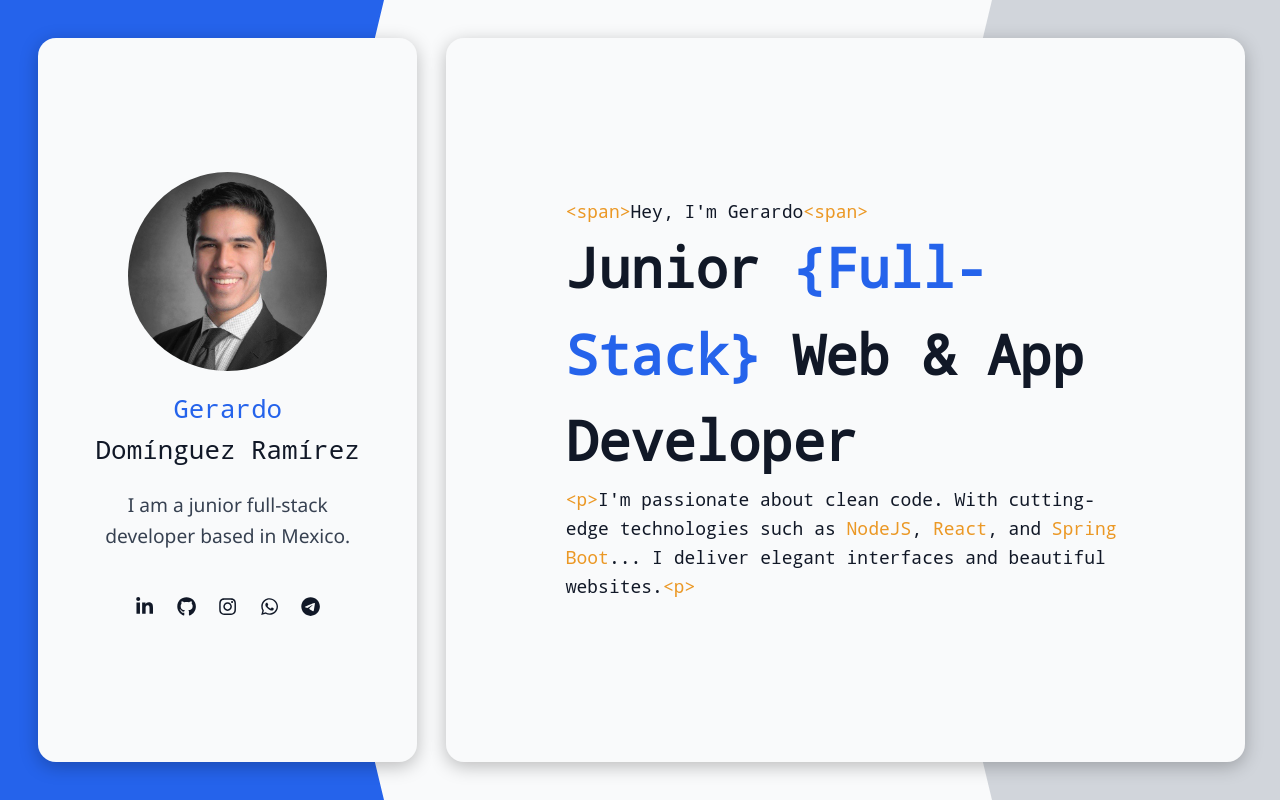
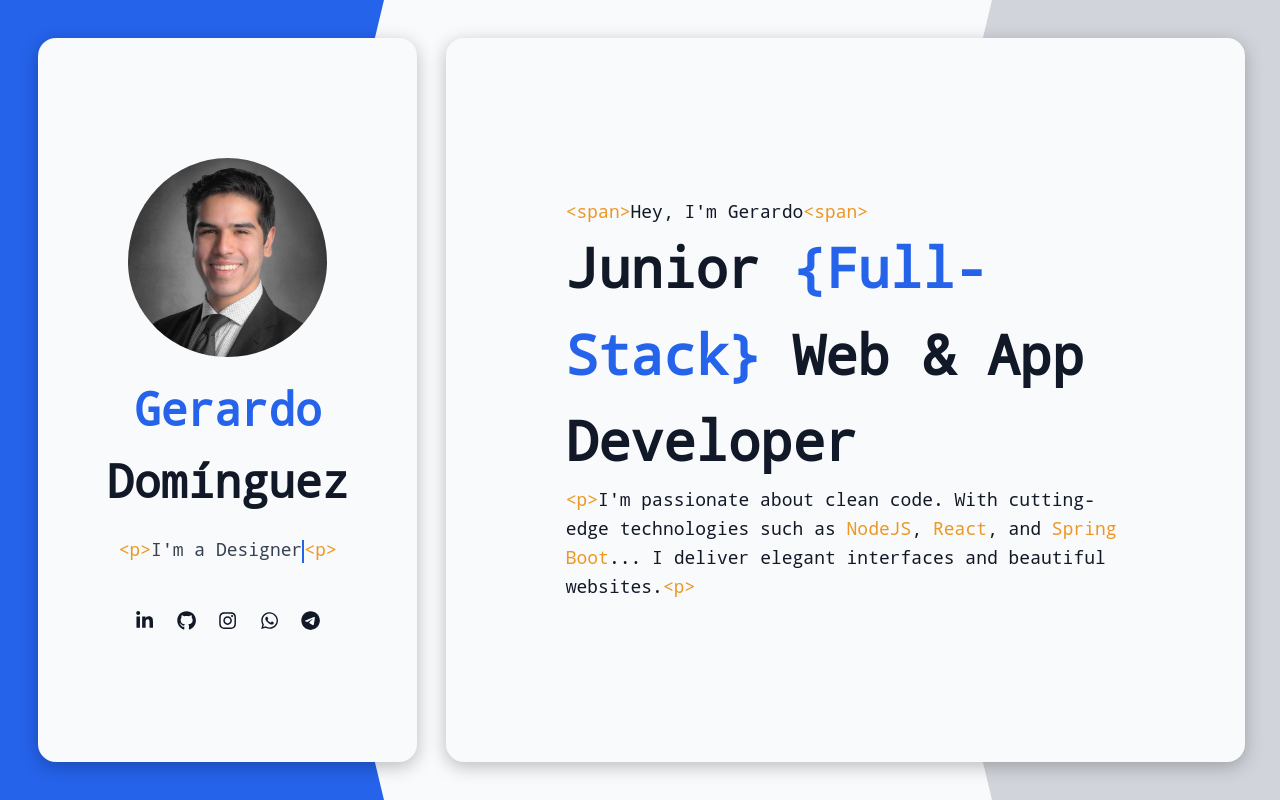
Before and after one commit to curbsidenigma/portfolio, a React (Vite) app: page / in a window 1280 px wide. Built offline with nearby package versions, Linux system fonts and the light colour scheme; a web font is replaced by a local one.

Commit message:
feat(header): add a typing effect to the quote
Changes the header's quote to display a typing message.

- Creates a new useTypewriter hook to create a typing effect.
- Displays a <p> tag with a typing effect.
- Displays a blinking cursor.
- Adds words to be displayed in the headerData.jsx file.

```diff
--- a/src/components/Header/Header.module.scss
+++ b/src/components/Header/Header.module.scss
@@ -38,9 +38,9 @@ header {
           display: flex;
           flex-direction: column;
           padding: 0.5rem 0;
-          font-family: 'Google Sans Code', var(--font-mono);
-          font-size: clamp(var(--fs-xl), 2vw, var(--fs-3xl));
-          font-weight: 500;
+          font-family: var(--font-mono);
+          font-size: var(--fs-4xl);
+          font-weight: 700;
           font-style: normal;
           text-align: center;
 
@@ -52,8 +52,29 @@ header {
         p.quote {
           padding: 0.5rem 0;
           color: var(--color-subtext);
-          font-size: clamp(var(--fs-base), 1.5vw, var(--fs-xl));
+          font-family: var(--font-mono);
+          font-size: clamp(var(--fs-base), 1vw, var(--fs-3xl));
           text-align: center;
+
+          span.tag {
+            color: #eb9825;
+          }
+
+          span.cursor {
+            display: inline-block;
+            vertical-align: middle;
+            height: 1.25rem;
+            border-left: 2.5px solid var(--color-primary);
+            animation: blink 1s steps(2, start) infinite;
+          }
+          @keyframes blink {
+            from {
+              visibility: visible;
+            }
+            to {
+              visibility: hidden;
+            }
+          }
         }
 
         ul.headerItems {
--- a/src/components/Header/index.jsx
+++ b/src/components/Header/index.jsx
@@ -1,6 +1,7 @@
 import styles from './Header.module.scss';
+import useTypewriter from '../../hooks/useTypewriter';
 import avatarImg from '../../assets/images/profile.jpeg';
-import { headerItems } from '../../data/headerData';
+import { headerItems, words } from '../../data/headerData';
 
 function HeaderItem({ href, icon }) {
   return (
@@ -20,6 +21,12 @@ function HeaderItem({ href, icon }) {
 }
 
 function Header() {
+  const typedText = useTypewriter(words, {
+    typingSpeed: 120,
+    deletingSpeed: 60,
+    pause: 1000,
+  });
+
   return (
     <>
       <header>
@@ -33,10 +40,12 @@ function Header() {
               />
               <h2 className={styles.fullName}>
                 <span className={styles.firstName}>Gerardo</span>
-                <span className={styles.lastName}>Domínguez Ramírez</span>
+                <span className={styles.lastName}>Domínguez</span>
               </h2>
               <p className={styles.quote}>
-                I am a junior full-stack developer based in Mexico.
+                <span className={styles.tag}>{'<p>'}</span>I'm {typedText}
+                <span className={styles.cursor}></span>
+                <span className={styles.tag}>{'<p>'}</span>
               </p>
               <ul className={styles.headerItems}>
                 {headerItems.map(item => (
--- a/src/data/headerData.jsx
+++ b/src/data/headerData.jsx
@@ -38,3 +38,5 @@ export const headerItems = [
     text: 'Telegram',
   },
 ];
+
+export const words = ['a Developer', 'a Designer', 'an Engineer'];
--- /dev/null
+++ b/src/hooks/useTypewriter.js
@@ -0,0 +1,66 @@
+import { useState, useEffect } from 'react';
+
+/**
+ * A custom React hook for creating a typewriter effect.
+ * @param {string[]} words — An array of words to be typed out.
+ * @param {object} [options] — Configuration options.
+ * @param {number} [options.typingSpeed = 120] — The speed of typing in milliseconds.
+ * @param {number} [options.deletingSpeed = 60] — The speed of deleting in milliseconds.
+ * @param {number} [options.pause = 1000] — The pause duration in milliseconds before deleting.
+ * @returns {string} displayedText — The text to be displayed.
+ */
+const useTypewriter = (
+  words,
+  { typingSpeed = 120, deletingSpeed = 60, pause = 1000 } = {}
+) => {
+  // States to manage the typewriter effect.
+  const [wordIndex, setWordIndex] = useState(0);
+  const [charIndex, setCharIndex] = useState(0);
+  const [isDeleting, setIsDeleting] = useState(false);
+  const [displayedText, setDisplayedText] = useState('');
+
+  useEffect(() => {
+    // Ensure words array is not empty.
+    if (!words || words.length === 0) return;
+
+    const currentWord = words[wordIndex];
+    const speed = isDeleting ? deletingSpeed : typingSpeed;
+
+    const timeout = setTimeout(() => {
+      // Determine the next character index based on whether it is typing or deleting.
+      const updatedCharIndex = isDeleting ? charIndex - 1 : charIndex + 1;
+
+      // Update the displayed text.
+      setDisplayedText(currentWord.substring(0, updatedCharIndex));
+      setCharIndex(updatedCharIndex);
+
+      // If the word is fully typed, pause and then start deleting.
+      if (!isDeleting && updatedCharIndex === currentWord.length) {
+        setTimeout(() => setIsDeleting(true), pause);
+      }
+
+      // If the word is fully deleted, move to the next word.
+      if (isDeleting && updatedCharIndex === 0) {
+        setIsDeleting(false);
+        // Loop back to the start.
+        setWordIndex(prev => (prev + 1) % words.length);
+      }
+    }, speed);
+
+    // Cleanup function to clear the timeout.
+    return () => clearTimeout(timeout);
+  }, [
+    charIndex,
+    isDeleting,
+    wordIndex,
+    words,
+    typingSpeed,
+    deletingSpeed,
+    pause,
+  ]);
+
+  // Return the text that should be rendered.
+  return displayedText;
+};
+
+export default useTypewriter;
```
